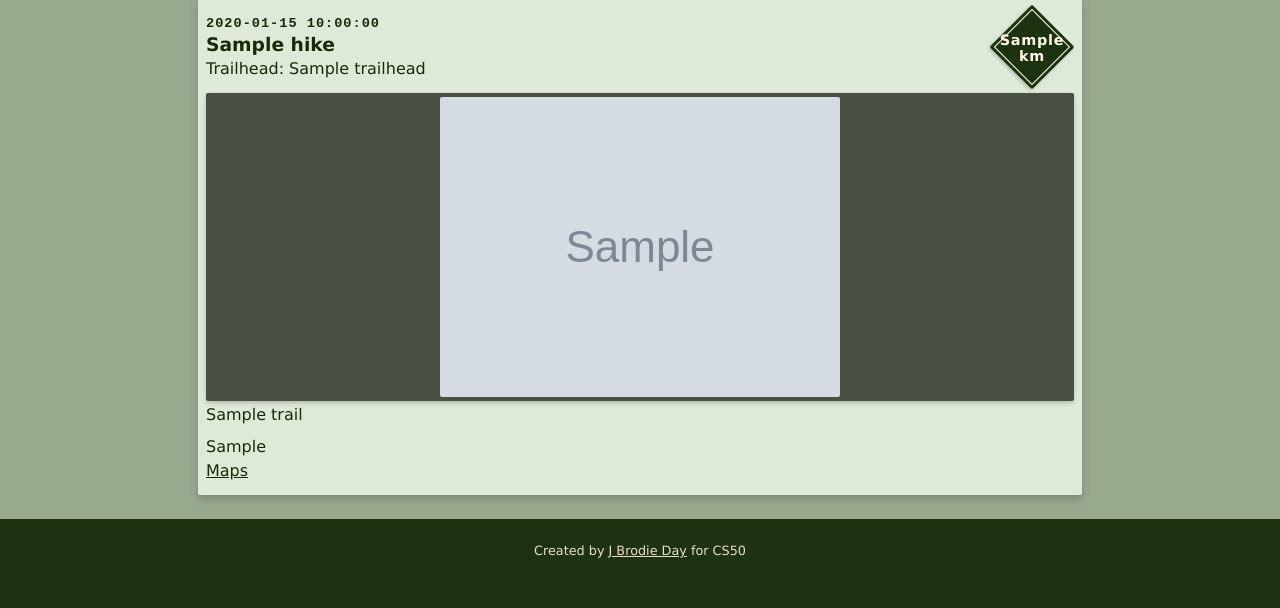
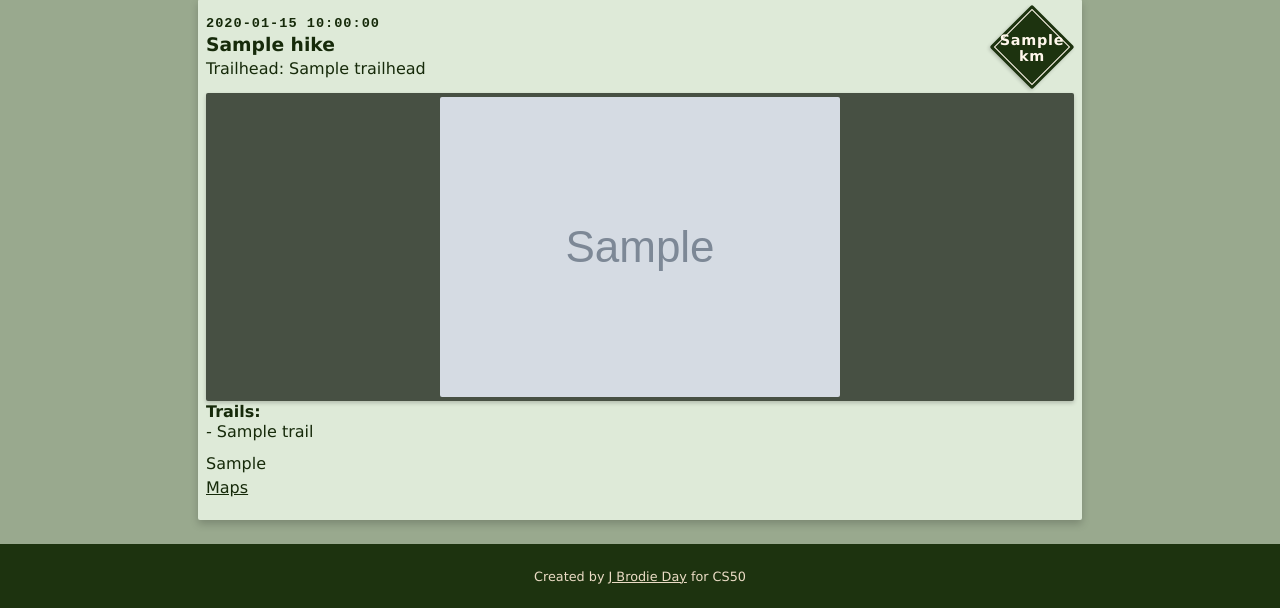
Before and after one commit to jbrodj/take-a-hike, a Flask app: template templates/user.html in a window 1280 px wide. Shown: the part 357-965 px from the top of the page. Before the commit the page ends 915 px from the top, so only its background shows below. Run offline with Flask 3, Linux system fonts and the light colour scheme; the template is opened without the code that fills it: most values are stand-ins (such as "Sample title", 1, 10 or a date in 2020); grey boxes marked "Sample" are stand-in pictures.

Commit message:
feat(markup): update tree for user template

```diff
--- a/templates/user.html
+++ b/templates/user.html
@@ -31,24 +31,29 @@
         <img src="{{hike['image_url']}}" alt="{{hike['image_alt']}}" loading="lazy">
       </div>
       {% endif %}
+      <div class="hike-sub-info">
         <div class="hike-sub-info--trails">
+          <h4>Trails:</h4>
           <ul>
             {% for trail in hike['trails_list'] %}
-          <li>{{trail}}</li>
+            <li><i class="list-icon">- </i>{{trail}}</li>
             {% endfor %}
           </ul>
         </div>
-    </div>
-    <div class="more-info-block content-block flex-row">
+        <div class="more-info-block content-block flex-col">
           <div class="hike-sub-info--details">
             <p>{{hike['other_info']}}</p>
+          </div>
+          <div class="hike-sub-info--footer flex-row">
             <a href="#" target="blank">Maps</a>
-      </div>
             {% if auth %}
               {% include 'hike-context-menu.html' %}
             {% endif %}
           </div>
         </div>
+      </div>
+    </div>
+  </div>
   {% endfor %}
 </div>
 {% endblock %}
```
Lines whose indentation alone changed are shown as unchanged.
